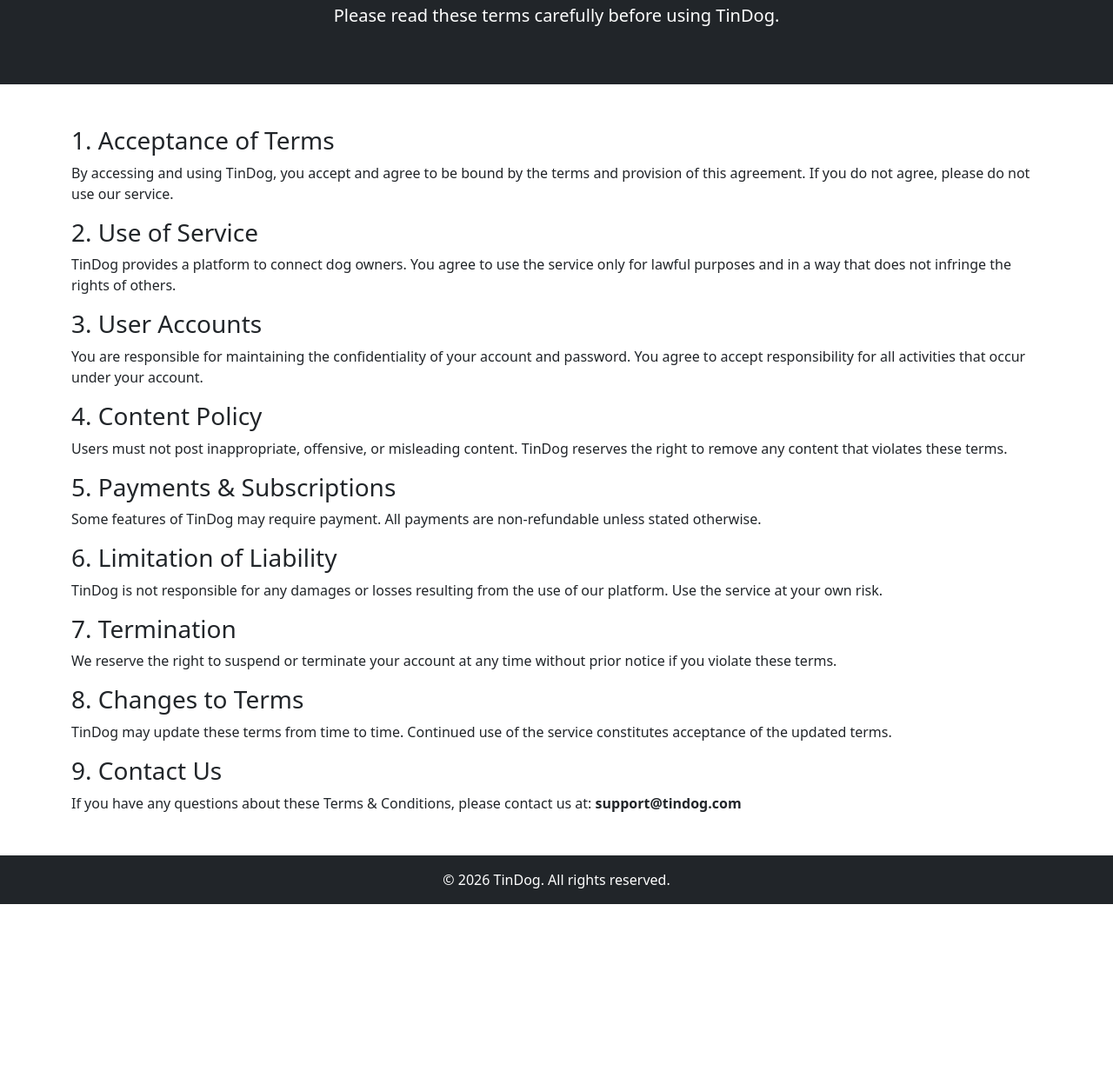
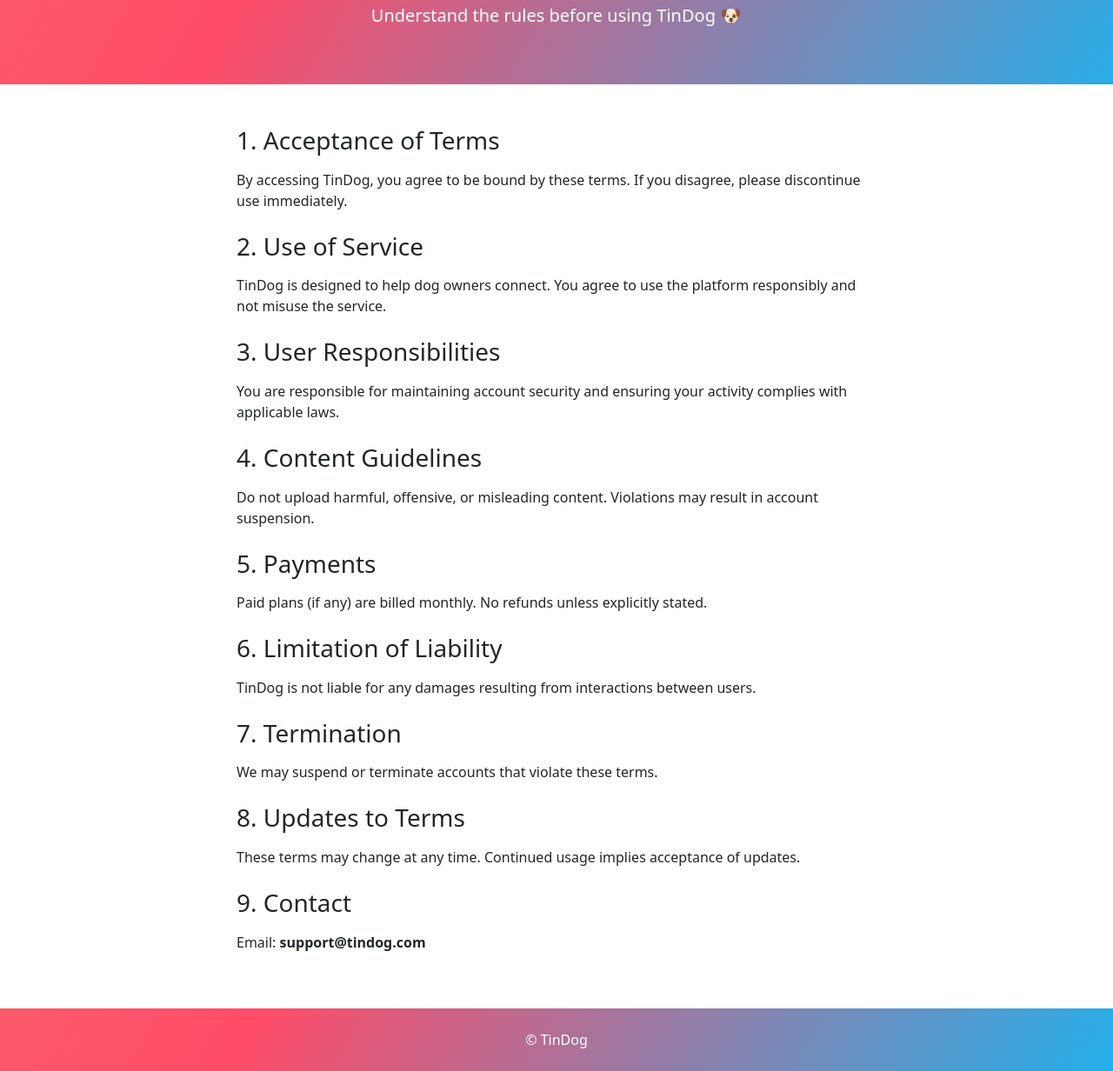
Before and after one commit to Abhishekkumartrn/tindog, a plain HTML site: page terms.html in a window 1280 px wide. Shown: the part 120-1352 px from the top of the page at 87% size. Before the commit the page ends 1160 px from the top, so only its background shows below. Drawn offline with nearby package versions, Linux system fonts and the light colour scheme.

Commit message:
Adding style to the Terms & COndition page

```diff
--- a/terms.html
+++ b/terms.html
@@ -4,81 +4,89 @@
   <meta charset="UTF-8">
   <meta name="viewport" content="width=device-width, initial-scale=1.0">
   <title>Terms & Conditions - TinDog</title>
+
+  <!-- Bootstrap -->
   <link href="https://cdn.jsdelivr.net/npm/bootstrap@5.3.2/dist/css/bootstrap.min.css" rel="stylesheet">
+
+  <!-- Your existing CSS -->
+  <link rel="stylesheet" href="./css/style.css">
 </head>
 
 <body>
 
-  <!-- Header -->
-  <section class="bg-dark text-white py-5 text-center">
+  <!-- Header using SAME gradient -->
+  <section class="gradient-background text-white text-center py-5">
     <div class="container">
       <h1 class="display-4 fw-bold">Terms & Conditions</h1>
-      <p class="lead">Please read these terms carefully before using TinDog.</p>
+      <p class="lead">Understand the rules before using TinDog 🐶</p>
     </div>
   </section>
 
   <!-- Content -->
-  <section class="container my-5">
+  <section class="container py-5">
 
-    <h3>1. Acceptance of Terms</h3>
+    <div class="row justify-content-center">
+      <div class="col-lg-8">
+
+        <h3 class="mb-3">1. Acceptance of Terms</h3>
         <p>
-      By accessing and using TinDog, you accept and agree to be bound by the terms and provision of this agreement.
-      If you do not agree, please do not use our service.
+          By accessing TinDog, you agree to be bound by these terms. If you disagree,
+          please discontinue use immediately.
         </p>
 
-    <h3>2. Use of Service</h3>
+        <h3 class="mt-4 mb-3">2. Use of Service</h3>
         <p>
-      TinDog provides a platform to connect dog owners. You agree to use the service only for lawful purposes
-      and in a way that does not infringe the rights of others.
+          TinDog is designed to help dog owners connect. You agree to use the platform responsibly
+          and not misuse the service.
         </p>
 
-    <h3>3. User Accounts</h3>
+        <h3 class="mt-4 mb-3">3. User Responsibilities</h3>
         <p>
-      You are responsible for maintaining the confidentiality of your account and password.
-      You agree to accept responsibility for all activities that occur under your account.
+          You are responsible for maintaining account security and ensuring your activity complies
+          with applicable laws.
         </p>
 
-    <h3>4. Content Policy</h3>
+        <h3 class="mt-4 mb-3">4. Content Guidelines</h3>
         <p>
-      Users must not post inappropriate, offensive, or misleading content. TinDog reserves the right
-      to remove any content that violates these terms.
+          Do not upload harmful, offensive, or misleading content. Violations may result in account suspension.
         </p>
 
-    <h3>5. Payments & Subscriptions</h3>
+        <h3 class="mt-4 mb-3">5. Payments</h3>
         <p>
-      Some features of TinDog may require payment. All payments are non-refundable unless stated otherwise.
+          Paid plans (if any) are billed monthly. No refunds unless explicitly stated.
         </p>
 
-    <h3>6. Limitation of Liability</h3>
+        <h3 class="mt-4 mb-3">6. Limitation of Liability</h3>
         <p>
-      TinDog is not responsible for any damages or losses resulting from the use of our platform.
-      Use the service at your own risk.
+          TinDog is not liable for any damages resulting from interactions between users.
         </p>
 
-    <h3>7. Termination</h3>
+        <h3 class="mt-4 mb-3">7. Termination</h3>
         <p>
-      We reserve the right to suspend or terminate your account at any time without prior notice
-      if you violate these terms.
+          We may suspend or terminate accounts that violate these terms.
         </p>
 
-    <h3>8. Changes to Terms</h3>
+        <h3 class="mt-4 mb-3">8. Updates to Terms</h3>
         <p>
-      TinDog may update these terms from time to time. Continued use of the service constitutes acceptance
-      of the updated terms.
+          These terms may change at any time. Continued usage implies acceptance of updates.
         </p>
 
-    <h3>9. Contact Us</h3>
+        <h3 class="mt-4 mb-3">9. Contact</h3>
         <p>
-      If you have any questions about these Terms & Conditions, please contact us at:
-      <strong>support@tindog.com</strong>
+          Email: <strong>support@tindog.com</strong>
         </p>
+
+      </div>
+    </div>
 
   </section>
 
-  <!-- Footer -->
-  <footer class="bg-dark text-white text-center py-3">
-    <p class="mb-0">© 2026 TinDog. All rights reserved.</p>
-  </footer>
+  <!-- Footer (same style reuse) -->
+  <section id="footer" class="gradient-background">
+    <div class="container text-center py-4">
+      <p class="text-white mb-0">© TinDog</p>
+    </div>
+  </section>
 
 </body>
 </html>
```
Also changed, not shown: dummy.txt (added). Lines whose indentation alone changed are shown as unchanged.
